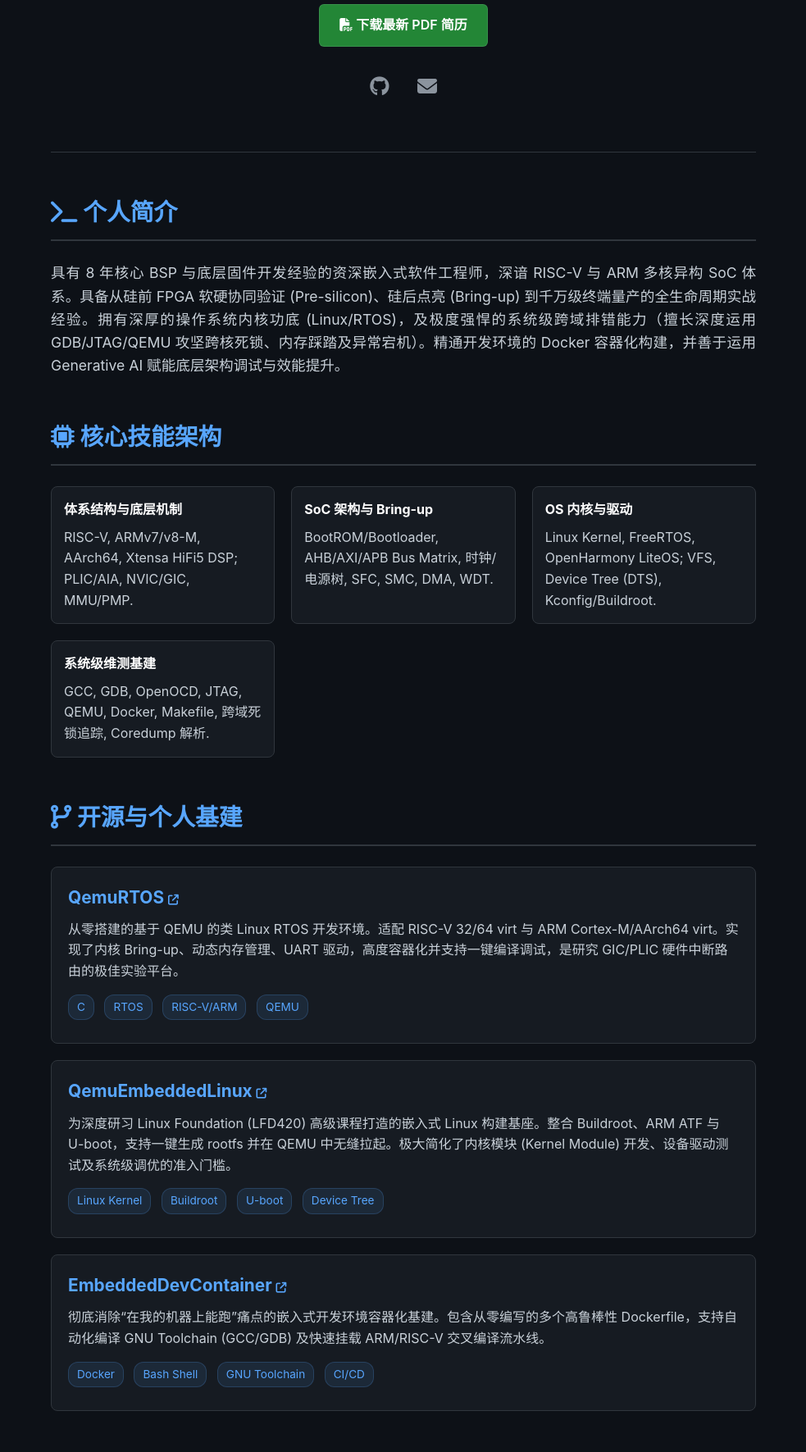
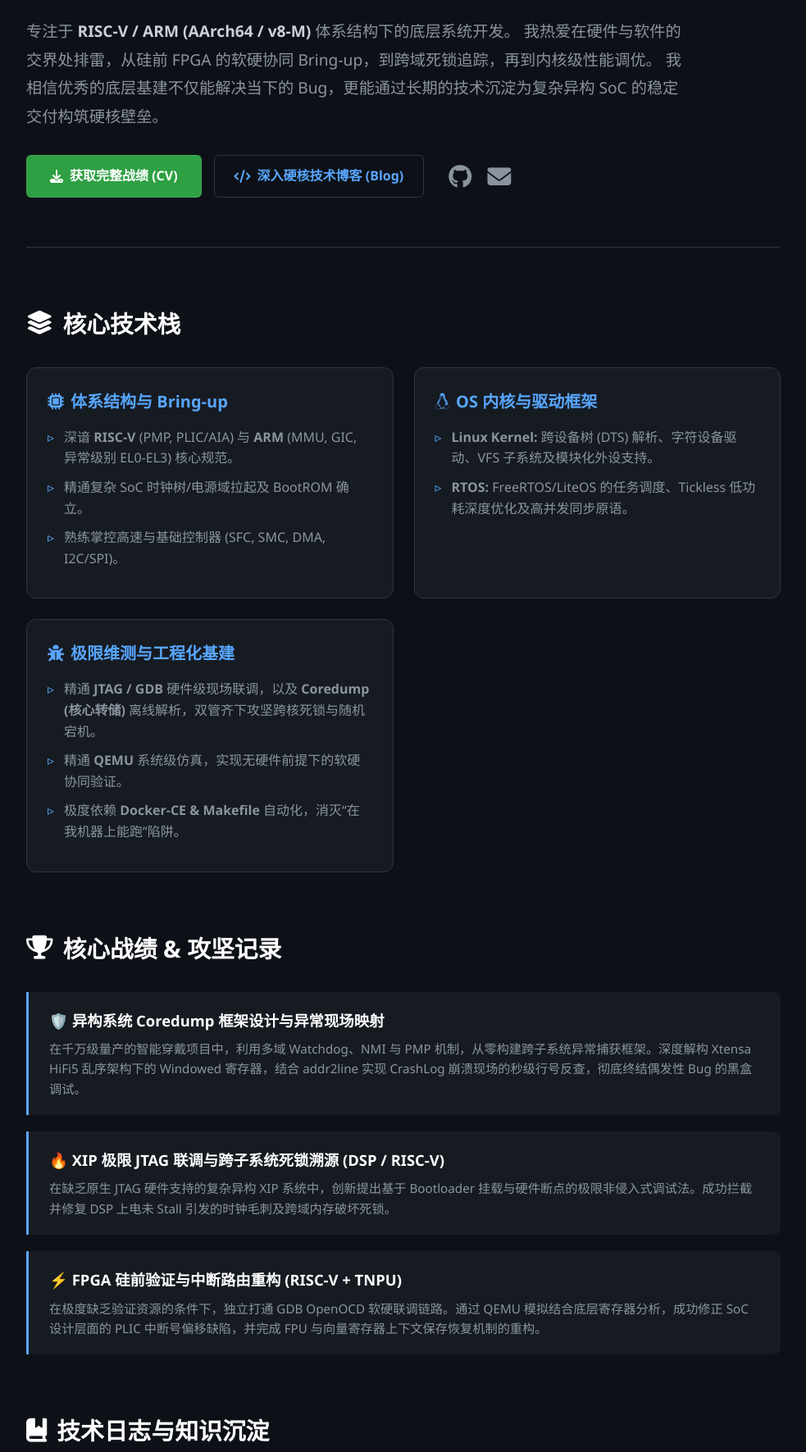
Before and after one commit to kevin-825/web-kevin-embedded, a plain HTML site: page index.html in a window 1280 px wide. Shown: the part 237-2008 px from the top of the page at 82% size, without its empty margins (148-1131 px from the left). Drawn offline with Linux system fonts and the light colour scheme.

Commit message:
small fix

```diff
--- a/index.html
+++ b/index.html
@@ -3,170 +3,231 @@
 <head>
     <meta charset="UTF-8">
     <meta name="viewport" content="width=device-width, initial-scale=1.0">
-    <title>Kevin Aimaier | Senior Embedded Engineer</title>
+    <title>Kevin Aimaier | System & BSP Engineer</title>
     <link rel="stylesheet" href="https://cdnjs.cloudflare.com/ajax/libs/font-awesome/6.4.0/css/all.min.css">
     <style>
-        /* Bare-Metal Dark Theme */
         :root {
             --bg-color: #0d1117;
             --text-main: #c9d1d9;
             --text-muted: #8b949e;
             --accent: #58a6ff;
+            --accent-glow: rgba(88, 166, 255, 0.15);
+            --success: #2ea043;
             --card-bg: #161b22;
             --border: #30363d;
         }
 
-        * {
-            box-sizing: border-box;
-            margin: 0;
-            padding: 0;
-        }
+        * { margin: 0; padding: 0; box-sizing: border-box; }
 
         body {
-            font-family: -apple-system, BlinkMacSystemFont, "Segoe UI", Helvetica, Arial, sans-serif;
+            font-family: 'Segoe UI', -apple-system, BlinkMacSystemFont, Roboto, Helvetica, Arial, sans-serif;
             background-color: var(--bg-color);
             color: var(--text-main);
             line-height: 1.6;
         }
 
         .container {
-            max-width: 900px;
+            max-width: 960px;
             margin: 0 auto;
-            padding: 40px 20px;
+            padding: 60px 20px;
         }
 
+        /* 英雄区 (Hero Section) */
         header {
-            text-align: center;
-            padding: 60px 0;
+            text-align: left;
+            padding: 40px 0 60px 0;
             border-bottom: 1px solid var(--border);
         }
 
-        h1 {
-            font-size: 2.5rem;
+        header h1 {
+            font-size: 3.5rem;
+            color: #ffffff;
             margin-bottom: 10px;
-            color: #ffffff;
+            letter-spacing: -1px;
         }
 
-        h2 {
+        header h2 {
             font-size: 1.5rem;
-            color: var(--text-muted);
-            font-weight: 400;
-            margin-bottom: 30px;
+            color: var(--accent);
+            font-weight: 500;
+            margin-bottom: 20px;
         }
 
-        .btn {
-            display: inline-block;
-            background-color: #238636;
-            color: #ffffff;
+        .hero-bio {
+            font-size: 1.2rem;
+            color: var(--text-muted);
+            max-width: 800px;
+            margin-bottom: 30px;
+            line-height: 1.8;
+        }
+
+        .hero-bio strong { color: var(--text-main); }
+
+        .btn-group { display: flex; gap: 15px; align-items: center; flex-wrap: wrap; }
+
+        .btn-primary {
+            background-color: var(--success);
+            color: #fff;
+            padding: 12px 28px;
+            border-radius: 6px;
+            text-decoration: none;
+            font-weight: 600;
+            transition: all 0.2s;
+            border: 1px solid rgba(255,255,255,0.1);
+            display: inline-flex;
+            align-items: center;
+            gap: 8px;
+        }
+
+        .btn-primary:hover { background-color: #3fb950; transform: translateY(-1px); }
+
+        /* 新增：博客专属次级按钮样式 */
+        .btn-secondary {
+            background-color: transparent;
+            color: var(--accent);
             padding: 12px 24px;
             border-radius: 6px;
             text-decoration: none;
             font-weight: 600;
-            transition: background-color 0.2s;
-            border: 1px solid rgba(240, 246, 252, 0.1);
+            transition: all 0.2s;
+            border: 1px solid var(--border);
+            display: inline-flex;
+            align-items: center;
+            gap: 8px;
         }
 
-        .btn:hover {
-            background-color: #2ea043;
-        }
-
-        .social-links {
-            margin-top: 30px;
+        .btn-secondary:hover {
+            border-color: var(--accent);
+            background-color: var(--accent-glow);
+            transform: translateY(-1px);
         }
 
         .social-links a {
             color: var(--text-muted);
-            font-size: 1.5rem;
-            margin: 0 15px;
+            font-size: 1.8rem;
+            margin-left: 15px;
             transition: color 0.2s;
         }
+        .social-links a:hover { color: var(--accent); }
 
-        .social-links a:hover {
+        /* 技术路线区 (Tech Stack) */
+        section { margin: 70px 0; }
+
+        section h3 {
+            font-size: 1.8rem;
+            color: #ffffff;
+            margin-bottom: 30px;
+            display: flex;
+            align-items: center;
+            gap: 12px;
+        }
+
+        .stack-grid {
+            display: grid;
+            grid-template-columns: repeat(auto-fit, minmax(300px, 1fr));
+            gap: 25px;
+        }
+
+        .stack-card {
+            background-color: var(--card-bg);
+            border: 1px solid var(--border);
+            border-radius: 12px;
+            padding: 25px;
+            transition: border-color 0.3s;
+        }
+
+        .stack-card:hover { border-color: var(--accent); box-shadow: 0 0 15px var(--accent-glow); }
+
+        .stack-card h4 {
+            color: var(--accent);
+            font-size: 1.25rem;
+            margin-bottom: 15px;
+            display: flex;
+            align-items: center;
+            gap: 8px;
+        }
+
+        .stack-card ul {
+            list-style: none;
+            color: var(--text-muted);
+        }
+
+        .stack-card li {
+            margin-bottom: 10px;
+            position: relative;
+            padding-left: 20px;
+        }
+
+        .stack-card li::before {
+            content: "▹";
+            position: absolute;
+            left: 0;
             color: var(--accent);
         }
 
-        section {
-            margin: 50px 0;
+        /* 核心战绩区 (Trophy Room) */
+        .trophy-grid {
+            display: grid;
+            grid-template-columns: 1fr;
+            gap: 20px;
         }
 
-        section h3 {
-            font-size: 1.8rem;
-            border-bottom: 2px solid var(--border);
-            padding-bottom: 10px;
-            margin-bottom: 25px;
-            color: var(--accent);
+        .trophy-item {
+            background-color: var(--card-bg);
+            border-left: 3px solid var(--accent);
+            padding: 20px 25px;
+            border-radius: 0 8px 8px 0;
         }
 
-        .summary-text {
-            font-size: 1.1rem;
-            color: var(--text-main);
-            text-align: justify;
+        .trophy-item h5 {
+            color: #fff;
+            font-size: 1.15rem;
+            margin-bottom: 8px;
         }
 
+        .trophy-item p { color: var(--text-muted); font-size: 0.95rem; }
+
+        /* 开源项目 & 博客卡片通用 */
         .project-card {
-            background-color: var(--card-bg);
+            background: linear-gradient(to right, var(--card-bg), transparent);
             border: 1px solid var(--border);
-            border-radius: 8px;
-            padding: 20px;
-            margin-bottom: 20px;
+            border-radius: 12px;
+            padding: 30px;
+            margin-bottom: 25px;
         }
 
-        .project-card h4 {
-            font-size: 1.3rem;
-            color: #ffffff;
-            margin-bottom: 10px;
+        .project-header {
+            display: flex;
+            justify-content: space-between;
+            align-items: baseline;
+            margin-bottom: 15px;
         }
 
-        .project-card h4 a {
-            color: var(--accent);
+        .project-header h4 a {
+            color: #fff;
+            font-size: 1.5rem;
             text-decoration: none;
         }
 
-        .project-card h4 a:hover {
-            text-decoration: underline;
-        }
+        .project-header h4 a:hover { color: var(--accent); text-decoration: underline; }
 
-        .tech-stack {
-            margin-top: 15px;
-        }
+        .tags { display: flex; flex-wrap: wrap; gap: 8px; margin-top: 15px; }
 
         .tag {
-            display: inline-block;
-            background-color: rgba(88, 166, 255, 0.1);
-            color: var(--accent);
+            background: rgba(139, 148, 158, 0.1);
+            color: var(--text-muted);
             padding: 4px 10px;
-            border-radius: 12px;
-            font-size: 0.85rem;
-            margin-right: 8px;
-            margin-bottom: 8px;
-            border: 1px solid rgba(88, 166, 255, 0.2);
-        }
-
-        .skills-grid {
-            display: grid;
-            grid-template-columns: repeat(auto-fit, minmax(250px, 1fr));
-            gap: 20px;
-        }
-
-        .skill-item {
-            background-color: var(--card-bg);
-            padding: 15px;
-            border-radius: 8px;
+            border-radius: 20px;
+            font-size: 0.8rem;
             border: 1px solid var(--border);
-        }
-
-        .skill-item strong {
-            display: block;
-            color: #ffffff;
-            margin-bottom: 8px;
         }
 
         footer {
             text-align: center;
             padding: 40px 0;
+            border-top: 1px solid var(--border);
             color: var(--text-muted);
-            border-top: 1px solid var(--border);
-            margin-top: 60px;
+            font-size: 0.9rem;
         }
     </style>
 </head>
@@ -175,86 +236,128 @@
     <div class="container">
         <header>
             <h1>Kevin Aimaier</h1>
-            <h2>Senior Embedded Software Engineer | BSP & Kernel Developer</h2>
+            <h2>Embedded Systems & Kernel Engineer</h2>
+            <p class="hero-bio">
+                专注于 <strong>RISC-V / ARM (AArch64 / v8-M)</strong> 体系结构下的底层系统开发。
+                我热爱在硬件与软件的交界处排雷，从硅前 FPGA 的软硬协同 Bring-up，到跨域死锁追踪，再到内核级性能调优。
+                我相信优秀的底层基建不仅能解决当下的 Bug，更能通过长期的技术沉淀为复杂异构 SoC 的稳定交付构筑硬核壁垒。
+            </p>
+            <div class="btn-group">
+                <a href="https://github.com/kevin-825/kevin-resume/releases/download/latest/Kevin_Aimaier_CV.pdf" class="btn-primary">
+                    <i class="fa-solid fa-download"></i> 获取完整战绩 (CV)
+                </a>
 
-            <a href="https://github.com/kevin-825/kevin-resume/releases/download/latest/Kevin_Aimaier_CV.pdf" class="btn">
-                <i class="fa-solid fa-file-pdf"></i> 下载最新 PDF 简历
-            </a>
+                <a href="https://yultuzs.com/kevinsEmbeddedDevBlog/" target="_blank" class="btn-secondary">
+                    <i class="fa-solid fa-code"></i> 深入硬核技术博客 (Blog)
+                </a>
 
-            <div class="social-links">
-                <a href="https://github.com/kevin-825" target="_blank" title="GitHub"><i class="fa-brands fa-github"></i></a>
-                <a href="mailto:kflyn825@outlook.com" title="Email"><i class="fa-solid fa-envelope"></i></a>
+                <div class="social-links">
+                    <a href="https://github.com/kevin-825" target="_blank"><i class="fa-brands fa-github"></i></a>
+                    <a href="mailto:kflyn825@outlook.com"><i class="fa-solid fa-envelope"></i></a>
+                </div>
             </div>
         </header>
 
-        <section id="about">
-            <h3><i class="fa-solid fa-terminal"></i> 个人简介</h3>
-            <p class="summary-text">
-                具有 8 年核心 BSP 与底层固件开发经验的资深嵌入式软件工程师，深谙 RISC-V 与 ARM 多核异构 SoC 体系。具备从硅前 FPGA 软硬协同验证 (Pre-silicon)、硅后点亮 (Bring-up) 到千万级终端量产的全生命周期实战经验。拥有深厚的操作系统内核功底 (Linux/RTOS)，及极度强悍的系统级跨域排错能力（擅长深度运用 GDB/JTAG/QEMU 攻坚跨核死锁、内存踩踏及异常宕机）。精通开发环境的 Docker 容器化构建，并善于运用 Generative AI 赋能底层架构调试与效能提升。
-            </p>
-        </section>
-
-        <section id="skills">
-            <h3><i class="fa-solid fa-microchip"></i> 核心技能架构</h3>
-            <div class="skills-grid">
-                <div class="skill-item">
-                    <strong>体系结构与底层机制</strong>
-                    RISC-V, ARMv7/v8-M, AArch64, Xtensa HiFi5 DSP; PLIC/AIA, NVIC/GIC, MMU/PMP.
+        <section>
+            <h3><i class="fa-solid fa-layer-group"></i> 核心技术栈</h3>
+            <div class="stack-grid">
+                <div class="stack-card">
+                    <h4><i class="fa-solid fa-microchip"></i> 体系结构与 Bring-up</h4>
+                    <ul>
+                        <li>深谙 <strong>RISC-V</strong> (PMP, PLIC/AIA) 与 <strong>ARM</strong> (MMU, GIC, 异常级别 EL0-EL3) 核心规范。</li>
+                        <li>精通复杂 SoC 时钟树/电源域拉起及 BootROM 确立。</li>
+                        <li>熟练掌控高速与基础控制器 (SFC, SMC, DMA, I2C/SPI)。</li>
+                    </ul>
                 </div>
-                <div class="skill-item">
-                    <strong>SoC 架构与 Bring-up</strong>
-                    BootROM/Bootloader, AHB/AXI/APB Bus Matrix, 时钟/电源树, SFC, SMC, DMA, WDT.
+                <div class="stack-card">
+                    <h4><i class="fa-brands fa-linux"></i> OS 内核与驱动框架</h4>
+                    <ul>
+                        <li><strong>Linux Kernel:</strong> 跨设备树 (DTS) 解析、字符设备驱动、VFS 子系统及模块化外设支持。</li>
+                        <li><strong>RTOS:</strong> FreeRTOS/LiteOS 的任务调度、Tickless 低功耗深度优化及高并发同步原语。</li>
+                    </ul>
                 </div>
-                <div class="skill-item">
-                    <strong>OS 内核与驱动</strong>
-                    Linux Kernel, FreeRTOS, OpenHarmony LiteOS; VFS, Device Tree (DTS), Kconfig/Buildroot.
-                </div>
-                <div class="skill-item">
-                    <strong>系统级维测基建</strong>
-                    GCC, GDB, OpenOCD, JTAG, QEMU, Docker, Makefile, 跨域死锁追踪, Coredump 解析.
+                <div class="stack-card">
+                    <h4><i class="fa-solid fa-bug"></i> 极限维测与工程化基建</h4>
+                    <ul>
+                        <li>精通 <strong>JTAG / GDB</strong> 硬件级现场联调，以及 <strong>Coredump (核心转储)</strong> 离线解析，双管齐下攻坚跨核死锁与随机宕机。</li>
+                        <li>精通 <strong>QEMU</strong> 系统级仿真，实现无硬件前提下的软硬协同验证。</li>
+                        <li>极度依赖 <strong>Docker-CE & Makefile</strong> 自动化，消灭“在我机器上能跑”陷阱。</li>
+                    </ul>
                 </div>
             </div>
         </section>
 
-        <section id="projects">
-            <h3><i class="fa-solid fa-code-branch"></i> 开源与个人基建</h3>
+        <section>
+            <h3><i class="fa-solid fa-trophy"></i> 核心战绩 & 攻坚记录</h3>
+            <div class="trophy-grid">
+                <div class="trophy-item">
+                    <h5>🛡️ 异构系统 Coredump 框架设计与异常现场映射</h5>
+                    <p>在千万级量产的智能穿戴项目中，利用多域 Watchdog、NMI 与 PMP 机制，从零构建跨子系统异常捕获框架。深度解构 Xtensa HiFi5 乱序架构下的 Windowed 寄存器，结合 addr2line 实现 CrashLog 崩溃现场的秒级行号反查，彻底终结偶发性 Bug 的黑盒调试。</p>
+                </div>
+                <div class="trophy-item">
+                    <h5>🔥 XIP 极限 JTAG 联调与跨子系统死锁溯源 (DSP / RISC-V)</h5>
+                    <p>在缺乏原生 JTAG 硬件支持的复杂异构 XIP 系统中，创新提出基于 Bootloader 挂载与硬件断点的极限非侵入式调试法。成功拦截并修复 DSP 上电未 Stall 引发的时钟毛刺及跨域内存破坏死锁。</p>
+                </div>
+                <div class="trophy-item">
+                    <h5>⚡ FPGA 硅前验证与中断路由重构 (RISC-V + TNPU)</h5>
+                    <p>在极度缺乏验证资源的条件下，独立打通 GDB OpenOCD 软硬联调链路。通过 QEMU 模拟结合底层寄存器分析，成功修正 SoC 设计层面的 PLIC 中断号偏移缺陷，并完成 FPU 与向量寄存器上下文保存恢复机制的重构。</p>
+                </div>
+            </div>
+        </section>
+
+        <section id="blog-showcase">
+            <h3><i class="fa-solid fa-book-bookmark"></i> 技术日志与知识沉淀</h3>
+            <div class="project-card" style="border-left: 3px solid var(--accent);">
+                <div class="project-header">
+                    <h4><a href="https://yultuzs.com/kevinsEmbeddedDevBlog/" target="_blank">KevinsEmbeddedDevBlog <i class="fa-solid fa-arrow-up-right-from-square" style="font-size: 0.9rem;"></i></a></h4>
+                    <a href="https://yultuzs.com/kevinsEmbeddedDevBlog/" target="_blank" style="color: var(--text-muted);"><i class="fa-solid fa-globe fa-lg"></i></a>
+                </div>
+                <p>这是我长期维护的个人底层技术日志。内容聚焦于 Linux 内核源码剖析、多核异构处理器下的高并发死锁追踪、RTOS 任务调度重构、以及各种没有 JTAG 条件时的极限 Debug 现场还原方法学。与其说是文章，不如说是我在嵌入式底层工程实战中的排雷指南。</p>
+                <div class="tags">
+                    <span class="tag">Linux Kernel Internal</span><span class="tag">RISC-V/ARM Architecture</span><span class="tag">Debug Methodology</span><span class="tag">BSP Customization</span>
+                </div>
+            </div>
+        </section>
+
+        <section>
+            <h3><i class="fa-solid fa-code-branch"></i> 个人基础设施 (Open Source)</h3>
 
             <div class="project-card">
-                <h4><a href="https://github.com/kevin-825/QemuRTOS" target="_blank">QemuRTOS <i class="fa-solid fa-arrow-up-right-from-square" style="font-size: 0.8rem;"></i></a></h4>
-                <p>从零搭建的基于 QEMU 的类 Linux RTOS 开发环境。适配 RISC-V 32/64 virt 与 ARM Cortex-M/AArch64 virt。实现了内核 Bring-up、动态内存管理、UART 驱动，高度容器化并支持一键编译调试，是研究 GIC/PLIC 硬件中断路由的极佳实验平台。</p>
-                <div class="tech-stack">
-                    <span class="tag">C</span>
-                    <span class="tag">RTOS</span>
-                    <span class="tag">RISC-V/ARM</span>
-                    <span class="tag">QEMU</span>
+                <div class="project-header">
+                    <h4><a href="https://github.com/kevin-825/QemuRTOS" target="_blank">QemuRTOS</a></h4>
+                    <a href="https://github.com/kevin-825/QemuRTOS" target="_blank" style="color: var(--text-muted);"><i class="fa-brands fa-github fa-lg"></i></a>
+                </div>
+                <p>从零手搓的类 Linux RTOS 内核实验平台。完美适配 RISC-V 32/64 与 ARM AArch64 virt 虚拟板。已实现底层 Bring-up、页级内存管理 (Malloc)、UART 驱动及基于 Kconfig/Makefile 的 Docker 容器化一键构建。</p>
+                <div class="tags">
+                    <span class="tag">C</span><span class="tag">RISC-V / ARM</span><span class="tag">QEMU</span><span class="tag">OS Internals</span>
                 </div>
             </div>
 
             <div class="project-card">
-                <h4><a href="https://github.com/kevin-825/QemuEmbeddedLinux" target="_blank">QemuEmbeddedLinux <i class="fa-solid fa-arrow-up-right-from-square" style="font-size: 0.8rem;"></i></a></h4>
-                <p>为深度研习 Linux Foundation (LFD420) 高级课程打造的嵌入式 Linux 构建基座。整合 Buildroot、ARM ATF 与 U-boot，支持一键生成 rootfs 并在 QEMU 中无缝拉起。极大简化了内核模块 (Kernel Module) 开发、设备驱动测试及系统级调优的准入门槛。</p>
-                <div class="tech-stack">
-                    <span class="tag">Linux Kernel</span>
-                    <span class="tag">Buildroot</span>
-                    <span class="tag">U-boot</span>
-                    <span class="tag">Device Tree</span>
+                <div class="project-header">
+                    <h4><a href="https://github.com/kevin-825/QemuEmbeddedLinux" target="_blank">QemuEmbeddedLinux</a></h4>
+                    <a href="https://github.com/kevin-825/QemuEmbeddedLinux" target="_blank" style="color: var(--text-muted);"><i class="fa-brands fa-github fa-lg"></i></a>
+                </div>
+                <p>专为 LFD420 (Linux Kernel Internals) 深度研习打造的闭环仿真基座。集成 Buildroot, ATF 与 U-boot，支持内核模块 (Kernel Module) 树外编译，极大降低了驱动开发与系统调优的实验门槛。</p>
+                <div class="tags">
+                    <span class="tag">Linux Kernel</span><span class="tag">Buildroot</span><span class="tag">U-boot / ATF</span><span class="tag">Device Tree</span>
                 </div>
             </div>
 
             <div class="project-card">
-                <h4><a href="https://github.com/kevin-825/EmbeddedDevContainer" target="_blank">EmbeddedDevContainer <i class="fa-solid fa-arrow-up-right-from-square" style="font-size: 0.8rem;"></i></a></h4>
-                <p>彻底消除“在我的机器上能跑”痛点的嵌入式开发环境容器化基建。包含从零编写的多个高鲁棒性 Dockerfile，支持自动化编译 GNU Toolchain (GCC/GDB) 及快速挂载 ARM/RISC-V 交叉编译流水线。</p>
-                <div class="tech-stack">
-                    <span class="tag">Docker</span>
-                    <span class="tag">Bash Shell</span>
-                    <span class="tag">GNU Toolchain</span>
-                    <span class="tag">CI/CD</span>
+                <div class="project-header">
+                    <h4><a href="https://github.com/kevin-825/EmbeddedDevContainer" target="_blank">EmbeddedDevContainer</a></h4>
+                    <a href="https://github.com/kevin-825/EmbeddedDevContainer" target="_blank" style="color: var(--text-muted);"><i class="fa-brands fa-github fa-lg"></i></a>
+                </div>
+                <p>面向嵌入式敏捷开发的容器化沙盒底座。提供高鲁棒性 Dockerfile，支持云端无 GUI 编译原厂 GNU Toolchain (GCC/GDB)，一揽子解决跨团队协同的编译链一致性问题。</p>
+                <div class="tags">
+                    <span class="tag">Docker</span><span class="tag">GNU Toolchain</span><span class="tag">CI / CD</span>
                 </div>
             </div>
         </section>
 
         <footer>
-            <p>&copy; 2026 Kevin Aimaier. Powered by Hardcore Engineering & Generative AI.</p>
+            <p>&copy; 2026 Kevin Aimaier. Driven by curiosity and hardcore engineering.</p>
         </footer>
     </div>
 
```
